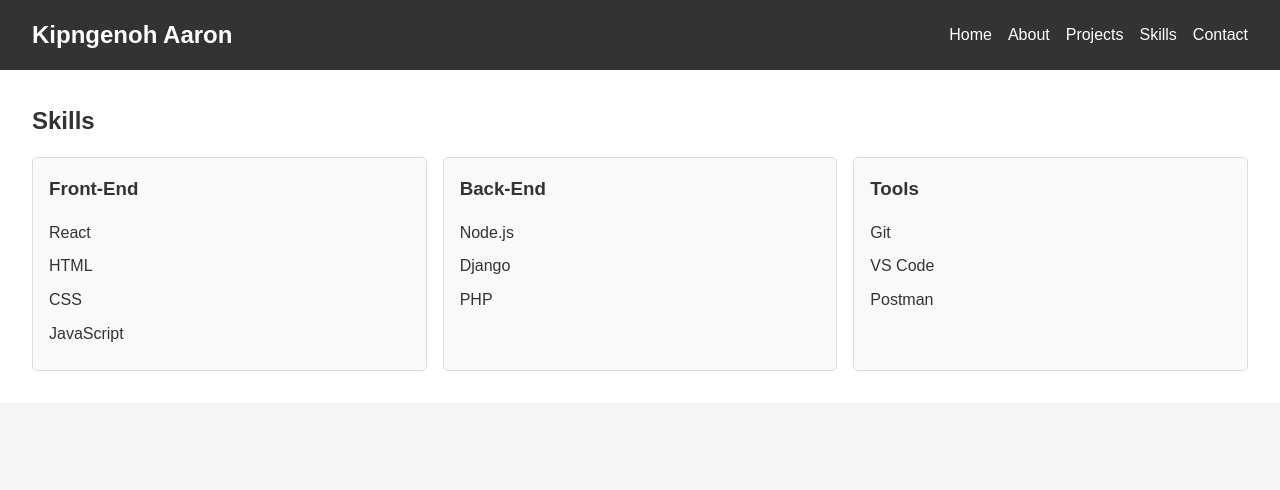
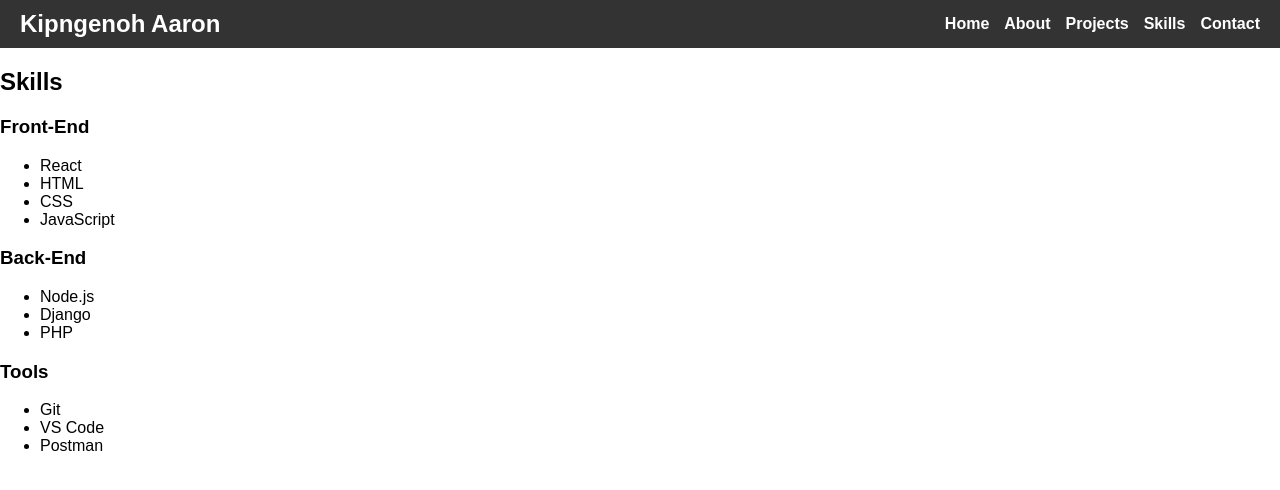
Before and after one commit to kipngenohaaron/kipngenoh-portfolio, a React (Create React App) app: page /skills in a window 1280 px wide. Shown: the top 490 px of the page. Built offline with nearby package versions, Linux system fonts and the light colour scheme.

Commit message:
Main,css updated

```diff
--- a/src/styles/main.css
+++ b/src/styles/main.css
@@ -150,187 +150,50 @@ button {
     flex-direction: column;
   }
 } */
-/* General Reset */
-* {
+/* General Reset *//* main.css */
+
+body {
+  font-family: Arial, sans-serif;
   margin: 0;
   padding: 0;
   box-sizing: border-box;
 }
 
-body {
-  font-family: 'Arial', sans-serif;
-  line-height: 1.6;
-  background-color: #f5f5f5;
-  color: #333;
-}
-
-a {
-  text-decoration: none;
-  color: inherit;
-}
-
-h1, h2, h3 {
-  margin-bottom: 1rem;
-}
-
-/* Header */
+/* Header Styles */
 .header {
+  background-color: #333;
+  color: #fff;
+  padding: 10px 20px;
   display: flex;
   justify-content: space-between;
   align-items: center;
-  padding: 1rem 2rem;
-  background-color: #333;
-  color: #fff;
 }
 
-.logo a {
-  font-size: 1.5rem;
+.header .logo a {
+  text-decoration: none;
+  color: #fff;
+  font-size: 1.5em;
   font-weight: bold;
 }
 
 .nav ul {
   list-style: none;
+  margin: 0;
+  padding: 0;
   display: flex;
-  gap: 1rem;
+  gap: 15px;
 }
 
-.nav a {
-  color: #fff;
+.nav ul li {
+  display: inline;
 }
 
-.nav a:hover {
+.nav ul li a {
+  text-decoration: none;
+  color: #fff;
+  font-weight: bold;
+}
+
+.nav ul li a:hover {
   color: #00bcd4;
 }
-
-/* Hero Section */
-.hero {
-  text-align: center;
-  padding: 3rem 2rem;
-}
-
-.profile-pic {
-  width: 150px;
-  border-radius: 50%;
-  margin-bottom: 1rem;
-}
-
-.cta {
-  background-color: #00bcd4;
-  color: #fff;
-  padding: 0.5rem 1.5rem;
-  border-radius: 5px;
-}
-
-.cta:hover {
-  background-color: #008ba3;
-}
-
-/* About Section */
-.about {
-  padding: 2rem;
-  background-color: #fff;
-}
-
-.about p {
-  margin-bottom: 1rem;
-}
-
-/* Projects Section */
-.projects {
-  padding: 2rem;
-  background-color: #f9f9f9;
-}
-
-.project-grid {
-  display: grid;
-  grid-template-columns: repeat(auto-fit, minmax(300px, 1fr));
-  gap: 1rem;
-}
-
-.project-card {
-  padding: 1rem;
-  border: 1px solid #ddd;
-  border-radius: 5px;
-  background-color: #fff;
-}
-
-.project-card a {
-  display: block;
-  margin-top: 0.5rem;
-  color: #00bcd4;
-}
-
-.project-card a:hover {
-  text-decoration: underline;
-}
-
-/* Skills Section */
-.skills {
-  padding: 2rem;
-  background-color: #fff;
-}
-
-.skills-grid {
-  display: grid;
-  grid-template-columns: repeat(auto-fit, minmax(300px, 1fr));
-  gap: 1rem;
-}
-
-.skills-card {
-  padding: 1rem;
-  border: 1px solid #ddd;
-  border-radius: 5px;
-  background-color: #f9f9f9;
-}
-
-.skills-card ul {
-  list-style: none;
-  padding: 0;
-}
-
-.skills-card li {
-  margin-bottom: 0.5rem;
-}
-
-/* Contact Section */
-.contact {
-  padding: 2rem;
-  background-color: #f9f9f9;
-}
-
-.contact form {
-  display: flex;
-  flex-direction: column;
-  gap: 1rem;
-}
-
-.contact input, .contact textarea {
-  width: 100%;
-  padding: 0.5rem;
-  border: 1px solid #ddd;
-  border-radius: 5px;
-}
-
-.contact button {
-  padding: 0.5rem 1rem;
-  background-color: #00bcd4;
-  color: #fff;
-  border: none;
-  border-radius: 5px;
-}
-
-.contact button:hover {
-  background-color: #008ba3;
-}
-
-/* Footer */
-.footer {
-  text-align: center;
-  padding: 1rem;
-  background-color: #333;
-  color: #fff;
-}
-
-.footer a {
-  color: #00bcd4;
-}
```
